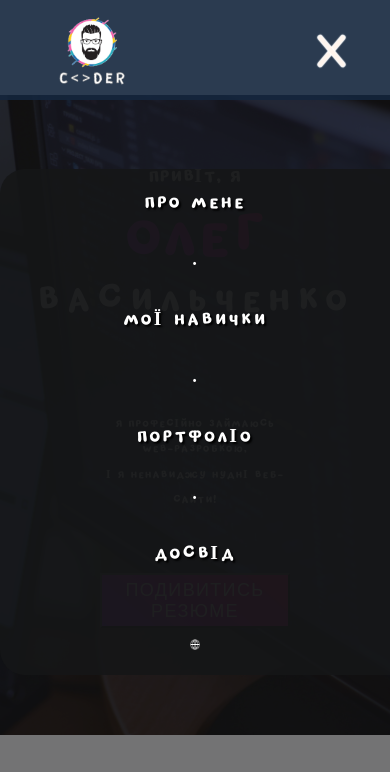
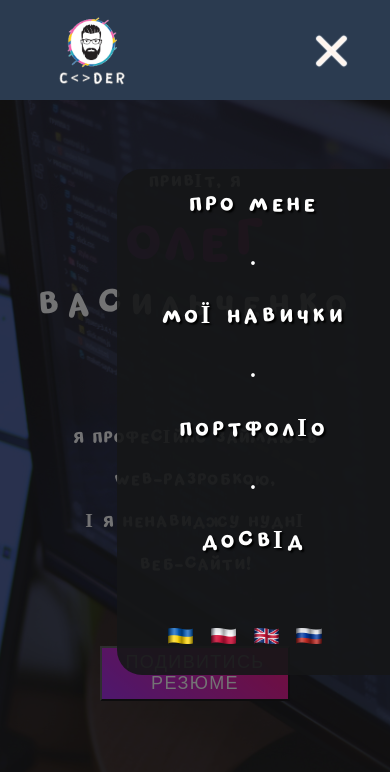
Before and after one commit to kamelot88/portfolio, a plain HTML site: page index.html in a window 390 px wide. Both pictures are taken after a click on the element 331 px from the left and 61 px from the top of the page. Shown: the top 772 px of the page. Drawn offline with nearby package versions, Linux system fonts and the light colour scheme.

Commit message:
fix: responsive...

```diff
--- a/control.js
+++ b/control.js
@@ -119,7 +119,7 @@ btnBurger.onclick = function() {
             elem.style.boxShadow = "0px 0px 1px 1px white";
         }
     } else {
-        mainMenu.style.right = -100 + "vw";
+        mainMenu.style.right = -70 + "vw";
         blackFill.style.width = 0 + "vw";
         blackFill.style.height = 0 + "%";
         lineBurger2.classList.remove('opacity');
@@ -133,7 +133,7 @@ btnBurger.onclick = function() {
 };
 
 blackFill.onclick = function() {
-    mainMenu.style.right = -100 + "vw";
+    mainMenu.style.right = -70 + "vw";
     blackFill.style.width = 0 + "vw";
     blackFill.style.height = 0 + "%";
     lineBurger2.classList.remove('opacity');
@@ -147,7 +147,7 @@ blackFill.onclick = function() {
 const collectionNavMenu = document.querySelectorAll('.main-menu > ul > li');
 for (let elem of collectionNavMenu) {
     elem.onclick = function() {
-        mainMenu.style.right = -100 + "vw";
+        mainMenu.style.right = -70 + "vw";
         blackFill.style.width = 0 + "vw";
         blackFill.style.height = 0 + "%";
         lineBurger2.classList.remove('opacity');
--- a/style/style.css
+++ b/style/style.css
@@ -114,7 +114,7 @@ header {
 nav > ul > li, nav > ul > li > a {
     color: #ffffff;
     /* font-family: "AleksandraCRegular"; */
-    font-size: 1.3vw;
+    font-size: 1.5vw;
     font-weight: 700;
     font-style: normal;
     letter-spacing: normal;
@@ -1082,6 +1082,10 @@ header, main, footer, .top-header {
     nav > ul > li, nav > ul > li > a {
         font-size: 2.5vw;
     }
+    .display-opaciti {
+        opacity: 1;
+        cursor: pointer;
+    }
     .title-main-header {
         vertical-align:text-top
     }
@@ -1116,7 +1120,7 @@ header, main, footer, .top-header {
         letter-spacing: 17px;
     }
 
-    .top-header nav {
+    .top-header .main-menu {
         margin-left: 0;
     }
     .title-main-header {
@@ -1166,29 +1170,38 @@ header, main, footer, .top-header {
         width: 10vw;
     }
 }
-
 @media only screen and (max-width: 489px){
     .top-header {
         height: 100px;
     }
     .bottom-header {
-        margin-top: 95px;
+        margin-top: 100px;
     }
-    .top-header nav {
+    .top-header .main-menu {
         position: absolute;
         z-index: 20;
         top:  20vh;
-        right: -100vw;
+        right: -70vw;
         transition: all ease .6s;
         height: 60vh;
-        width: 60vw;
+        width: 70vw;
         background-color:rgba(22, 23, 24, 0.9);
         padding: 3vh 0 3vh 0;
         border-radius: 25px 0 0 25px;
     }
-    .top-header nav ul {
+    .top-header .main-menu > ul {
         flex-direction: column;
         height: 100%;
+    }
+    .nav-lang-menu > ul {
+        flex-direction: wrap;
+    }
+    .nav-lang-menu {
+        position: static;
+        width: 40vw;
+    }
+    .nav-lang-menu img {
+        width: 7vw;
     }
     .top-header > .wrap > a img {
         position: absolute;
@@ -1199,12 +1212,12 @@ header, main, footer, .top-header {
         margin-bottom: 0px;
     }
     nav > ul > li, nav > ul > li > a {
-        font-size: 5vw;
-        letter-spacing: 3px;
+        font-size: 6.3vw;
+        letter-spacing: 4px;
     }
     .black-fill {
         position: fixed;
-        top:  95px;
+        top:  100px;
         right: 0vw;
         width: 0vw;
         height: 0%;
@@ -1216,8 +1229,10 @@ header, main, footer, .top-header {
         top:  4vh;
         right: 10vw;
         width: 10vw;
-        height: 6.5vh;
-        /* height: auto; */
+        height: 4.5vh;
+    }
+    .lang-menu {
+        display: none;
     }
     .burger-line {
         background-color:seashell;
@@ -1230,14 +1245,14 @@ header, main, footer, .top-header {
         transition: all ease .6s;
     }
     .lineBurger1 {
-        transform: rotate(-50deg);
+        transform: rotate(-45deg);
         position: absolute;
         top: 15px;
         width: 10vw;
         transition: all ease .6s;
     }
     .lineBurger4 {
-        transform: rotate(50deg);
+        transform: rotate(45deg);
         position: absolute;
         width: 10vw;
         top: 15px;
@@ -1259,10 +1274,10 @@ header, main, footer, .top-header {
         font-size: 16.6vw;
     }
     .title-second {
-        font-size: 3vw;
-        width: 50vw;
+        font-size: 5vw;
+        width: 65vw;
         margin: 0 auto;
-        line-height: 3vh;
+        line-height: 5vh;
     }
     .title-first-left-block {
         text-align: center;
```
